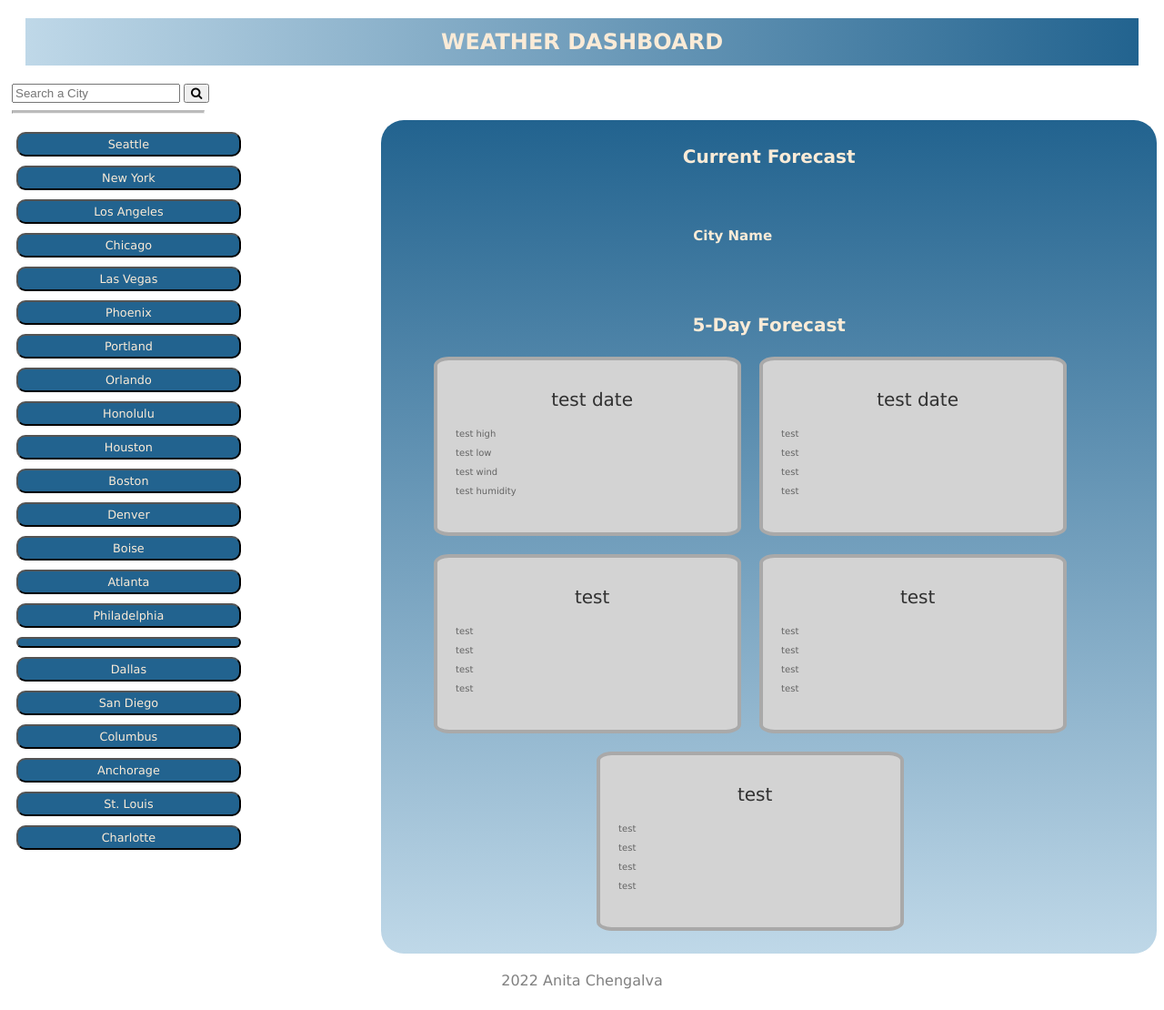
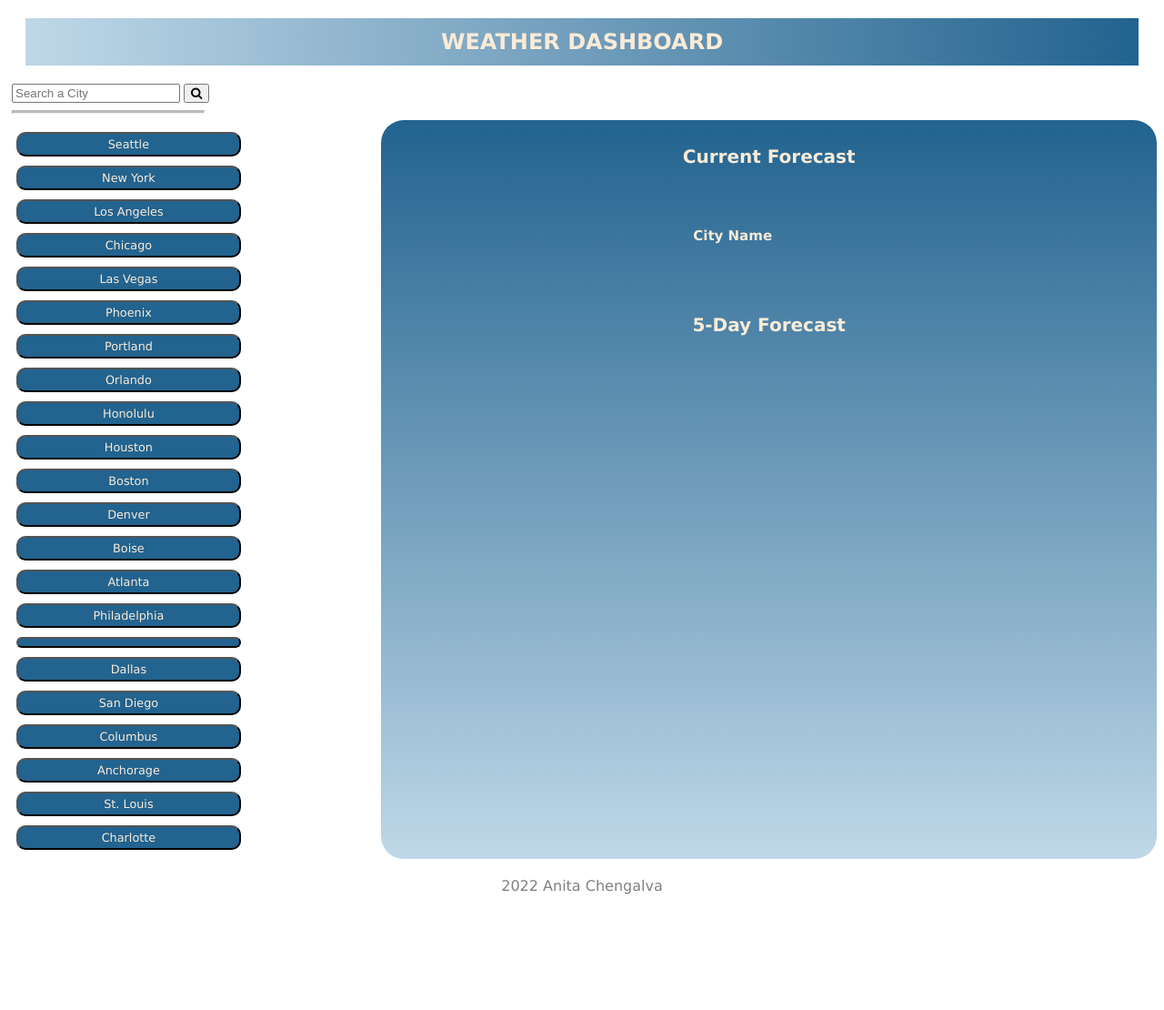
Before and after one commit to anitachengalva/hw6_weather_app, a plain HTML site: page index.html in a window 1280 px wide. Shown: the whole page at 91% size. After the commit the page ends 1011 px from the top, so only its background shows below. Drawn offline with Linux system fonts and the light colour scheme.

Commit message:
adjusted attribute to hidden on 5 day forecast

```diff
--- a/index.html
+++ b/index.html
@@ -70,7 +70,7 @@
             <h1>5-Day Forecast</h1>
             <div class="flexbott">
                 <!-- 5 day forecast, 5 cards -->
-                <div class="day">
+                <div class="day" hidden>
                     <img id="day1-icon"></img>
                     <p class="dateDisplay" id="day1-date">test date</p>
                     <p id="day1-temphigh">test high</p>
@@ -78,7 +78,7 @@
                     <p id="day1-wind">test wind</p>
                     <p id="day1-humidity">test humidity</p>
                 </div>
-                <div class="day">
+                <div class="day" hidden>
                     <img id="day2-icon"></img>
                     <p class="dateDisplay" id="day2-date">test date</p>
                     <p id="day2-temphigh">test</p>
@@ -86,7 +86,7 @@
                     <p id="day2-wind">test</p>
                     <p id="day2-humidity">test</p>
                 </div>
-                <div class="day">
+                <div class="day" hidden>
                     <img id="day3-icon"></img>
                     <p class="dateDisplay" id="day3-date">test</p>
                     <p id="day3-temphigh">test</p>
@@ -94,7 +94,7 @@
                     <p id="day3-wind">test</p>
                     <p id="day3-humidity">test</p>
                 </div>
-                <div class="day">
+                <div class="day" hidden>
                     <img id="day4-icon"></img>
                     <p class="dateDisplay" id="day4-date">test</p>
                     <p id="day4-temphigh">test</p>
@@ -102,7 +102,7 @@
                     <p id="day4-wind">test</p>
                     <p id="day4-humidity">test</p>
                 </div>
-                <div class="day">
+                <div class="day" hidden>
                     <img id="day5-icon"></img>
                     <p class="dateDisplay" id="day5-date">test</p>
                     <p id="day5-temphigh">test</p>
```
